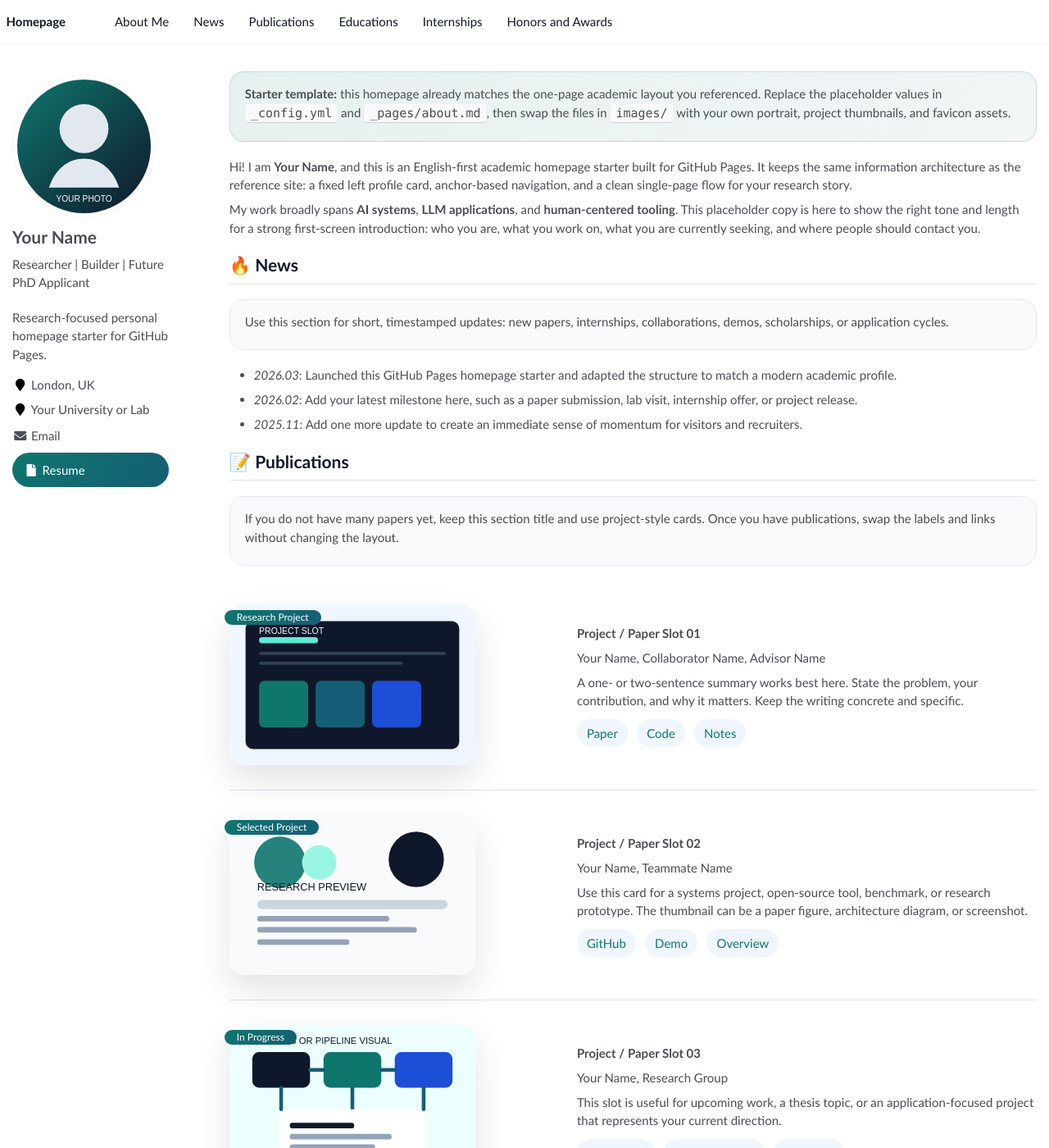
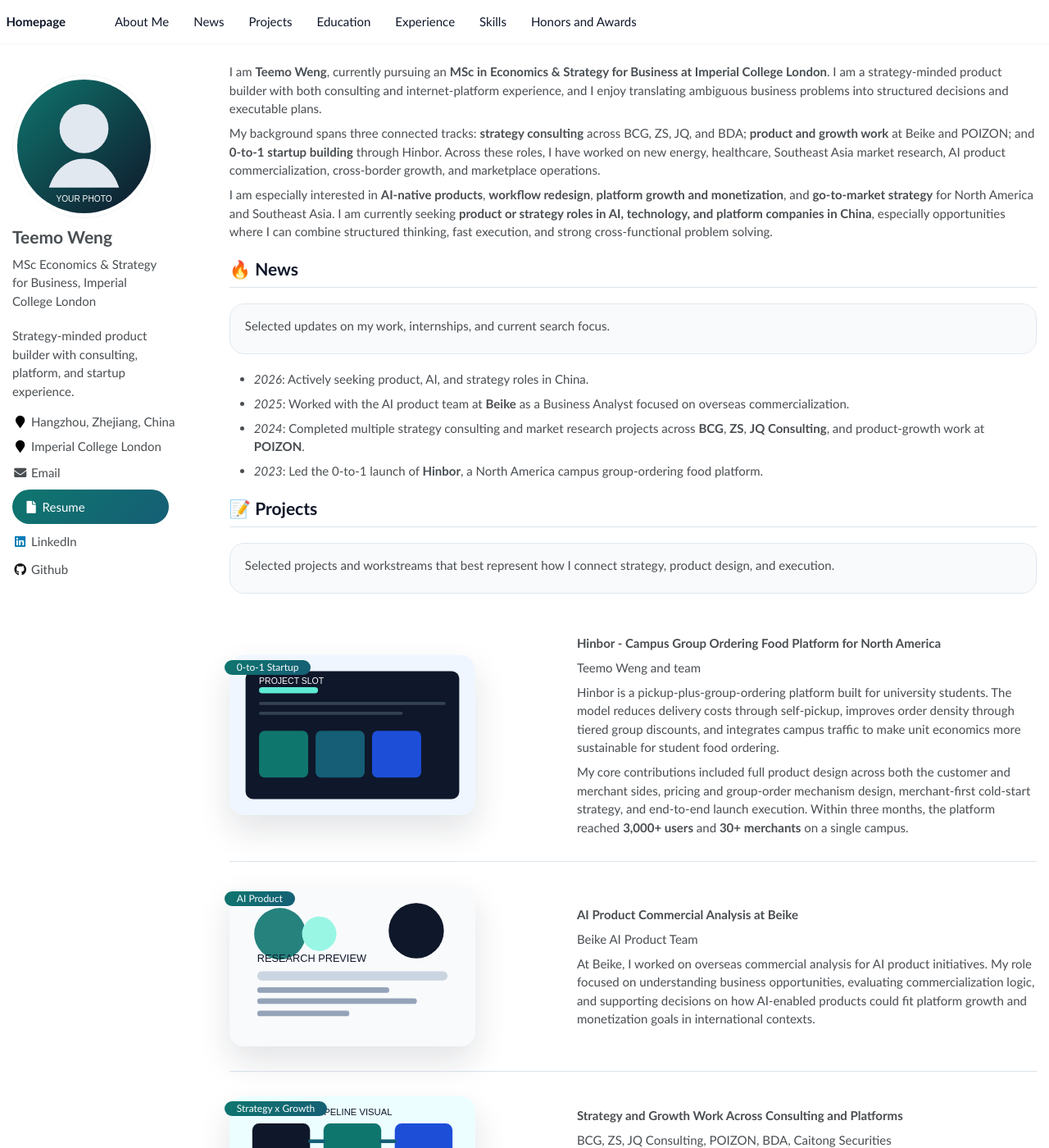
Before and after one commit to teemoweng/teemoweng.github.io, a Jekyll site: the page built from _pages/about.md, in a window 1280 px wide and 1400 px high. Shown: the whole window at 82% size. Built offline with Jekyll 4.4.1, drawn with Linux system fonts in a browser that asks for light colours; some of the changed text lies outside the part shown.

Commit message:
Personalize homepage content

```diff
--- a/_config.yml
+++ b/_config.yml
@@ -6,9 +6,9 @@
 # `jekyll serve`. If you change this file, please restart the server process.
 
 # Site Settings
-title                    : "Your Name"
-description              : "Research-focused personal homepage starter for GitHub Pages."
-repository               : "USERNAME/USERNAME.github.io"
+title                    : "Teemo Weng"
+description              : "Strategy-minded product builder with consulting, platform, and startup experience."
+repository               : "teemoweng/teemoweng.github.io"
 google_scholar_stats_use_cdn : true
 
 # google analytics
@@ -21,14 +21,14 @@
 
 # Site Author
 author:
-  name             : "Your Name"
+  name             : "Teemo Weng"
   avatar           : "images/avatar-placeholder.svg"
-  bio              : "Researcher | Builder | Future PhD Applicant"
-  location         : "London, UK"
-  employer         : "Your University or Lab"
+  bio              : "MSc Economics & Strategy for Business, Imperial College London"
+  location         : "Hangzhou, Zhejiang, China"
+  employer         : "Imperial College London"
   pubmed           :
   googlescholar    :
-  email            : "your.email@example.com"
+  email            : "teemow0106@163.com"
   researchgate     :  # e.g., "https://www.researchgate.net/profile/yourprofile"
   uri              :
   bitbucket        :
@@ -37,14 +37,14 @@
   flickr           :
   facebook         :
   foursquare       :
-  github           : # e.g., "github username"
+  github           : "teemoweng"
   huggingface      :
   google_plus      :
   keybase          :
   instagram        :
   impactstory      : # e.g., "https://profiles.impactstory.org/u/xxxx-xxxx-xxxx-xxxx"
   lastfm           :
-  linkedin         : # e.g., "linkedin username"
+  linkedin         : "teemoweng"
   dblp             : # e.g., "https://dblp.org/pid/xx/xxxx.html"
   orcid            : # e.g., "https://orcid.org/xxxx"
   pinterest        :
--- a/_pages/about.md
+++ b/_pages/about.md
@@ -17,93 +17,85 @@
 
 <span class='anchor' id='about-me'></span>
 
-<div class="starter-note" markdown="1">
-**Starter template:** this homepage already matches the one-page academic layout you referenced. Replace the placeholder values in `_config.yml` and `_pages/about.md`, then swap the files in `images/` with your own portrait, project thumbnails, and favicon assets.
-</div>
+I am **Teemo Weng**, currently pursuing an **MSc in Economics & Strategy for Business at Imperial College London**. I am a strategy-minded product builder with both consulting and internet-platform experience, and I enjoy translating ambiguous business problems into structured decisions and executable plans.
 
-Hi! I am **Your Name**, and this is an English-first academic homepage starter built for GitHub Pages. It keeps the same information architecture as the reference site: a fixed left profile card, anchor-based navigation, and a clean single-page flow for your research story.
+My background spans three connected tracks: **strategy consulting** across BCG, ZS, JQ, and BDA; **product and growth work** at Beike and POIZON; and **0-to-1 startup building** through Hinbor. Across these roles, I have worked on new energy, healthcare, Southeast Asia market research, AI product commercialization, cross-border growth, and marketplace operations.
 
-My work broadly spans **AI systems**, **LLM applications**, and **human-centered tooling**. This placeholder copy is here to show the right tone and length for a strong first-screen introduction: who you are, what you work on, what you are currently seeking, and where people should contact you.
-
-{% if site.author.googlescholar %}
-I also maintain a Google Scholar profile with total citations shown here: <a href='{{ site.author.googlescholar }}'><strong><span id='total_cit'>Loading...</span></strong></a>. You can enable the automatic badge after adding your Scholar ID to repository secrets. <a href='{{ site.author.googlescholar }}'><img src="https://img.shields.io/endpoint?url={{ url | url_encode }}&logo=Google%20Scholar&labelColor=f6f6f6&color=0f766e&style=flat&label=citations"></a>
-{% endif %}
+I am especially interested in **AI-native products**, **workflow redesign**, **platform growth and monetization**, and **go-to-market strategy** for North America and Southeast Asia. I am currently seeking **product or strategy roles in AI, technology, and platform companies in China**, especially opportunities where I can combine structured thinking, fast execution, and strong cross-functional problem solving.
 
 # 🔥 News
 
 <div class="section-intro" markdown="1">
-Use this section for short, timestamped updates: new papers, internships, collaborations, demos, scholarships, or application cycles.
+Selected updates on my work, internships, and current search focus.
 </div>
 
-- *2026.03*: Launched this GitHub Pages homepage starter and adapted the structure to match a modern academic profile.
-- *2026.02*: Add your latest milestone here, such as a paper submission, lab visit, internship offer, or project release.
-- *2025.11*: Add one more update to create an immediate sense of momentum for visitors and recruiters.
+- *2026*: Actively seeking product, AI, and strategy roles in China.
+- *2025*: Worked with the AI product team at **Beike** as a Business Analyst focused on overseas commercialization.
+- *2024*: Completed multiple strategy consulting and market research projects across **BCG**, **ZS**, **JQ Consulting**, and product-growth work at **POIZON**.
+- *2023*: Led the 0-to-1 launch of **Hinbor**, a North America campus group-ordering food platform.
 
-# 📝 Publications
+# 📝 Projects
 
 <div class="section-intro" markdown="1">
-If you do not have many papers yet, keep this section title and use project-style cards. Once you have publications, swap the labels and links without changing the layout.
+Selected projects and workstreams that best represent how I connect strategy, product design, and execution.
 </div>
 
-<div class='paper-box'><div class='paper-box-image'><div><div class="badge">Research Project</div><img src='images/project-blueprint.svg' alt="project blueprint" width="100%"></div></div>
+<div class='paper-box'><div class='paper-box-image'><div><div class="badge">0-to-1 Startup</div><img src='images/project-blueprint.svg' alt="Hinbor project" width="100%"></div></div>
 <div class='paper-box-text' markdown="1">
 
-**Project / Paper Slot 01**
+**Hinbor - Campus Group Ordering Food Platform for North America**
 
-Your Name, Collaborator Name, Advisor Name
+Teemo Weng and team
 
-A one- or two-sentence summary works best here. State the problem, your contribution, and why it matters. Keep the writing concrete and specific.
+Hinbor is a pickup-plus-group-ordering platform built for university students. The model reduces delivery costs through self-pickup, improves order density through tiered group discounts, and integrates campus traffic to make unit economics more sustainable for student food ordering.
 
-<div class="inline-links">
-  <a href="https://arxiv.org/">Paper</a>
-  <a href="https://github.com/">Code</a>
-  <a href="/resume/">Notes</a>
-</div>
+My core contributions included full product design across both the customer and merchant sides, pricing and group-order mechanism design, merchant-first cold-start strategy, and end-to-end launch execution. Within three months, the platform reached **3,000+ users** and **30+ merchants** on a single campus.
 </div>
 </div>
 
-<div class='paper-box'><div class='paper-box-image'><div><div class="badge">Selected Project</div><img src='images/project-lab.svg' alt="project lab" width="100%"></div></div>
+<div class='paper-box'><div class='paper-box-image'><div><div class="badge">AI Product</div><img src='images/project-lab.svg' alt="AI product work" width="100%"></div></div>
 <div class='paper-box-text' markdown="1">
 
-**Project / Paper Slot 02**
+**AI Product Commercial Analysis at Beike**
 
-Your Name, Teammate Name
+Beike AI Product Team
 
-Use this card for a systems project, open-source tool, benchmark, or research prototype. The thumbnail can be a paper figure, architecture diagram, or screenshot.
-
-<div class="inline-links">
-  <a href="https://github.com/">GitHub</a>
-  <a href="https://huggingface.co/">Demo</a>
-  <a href="/resume/">Overview</a>
-</div>
+At Beike, I worked on overseas commercial analysis for AI product initiatives. My role focused on understanding business opportunities, evaluating commercialization logic, and supporting decisions on how AI-enabled products could fit platform growth and monetization goals in international contexts.
 </div>
 </div>
 
-<div class='paper-box'><div class='paper-box-image'><div><div class="badge">In Progress</div><img src='images/project-systems.svg' alt="project systems" width="100%"></div></div>
+<div class='paper-box'><div class='paper-box-image'><div><div><div class="badge">Strategy x Growth</div><img src='images/project-systems.svg' alt="strategy and growth work" width="100%"></div></div></div>
 <div class='paper-box-text' markdown="1">
 
-**Project / Paper Slot 03**
+**Strategy and Growth Work Across Consulting and Platforms**
 
-Your Name, Research Group
+BCG, ZS, JQ Consulting, POIZON, BDA, Caitong Securities
 
-This slot is useful for upcoming work, a thesis topic, or an application-focused project that represents your current direction.
-
-<div class="inline-links">
-  <a href="https://github.com/">Repository</a>
-  <a href="https://scholar.google.com/">Citation Profile</a>
-  <a href="/resume/">Summary</a>
-</div>
+These experiences strengthened one common capability: using structured methods to solve complex business questions and then driving those insights into action. My work covered new energy strategy, healthcare consulting, Southeast Asia market research, cross-border product operations, flavoring market strategy, and food-and-beverage equity research.
 </div>
 </div>
 
-# 📖 Educations
-- *2024.09 - Present*: M.S. or Ph.D. student in **Your Department**, **Your University**, City, Country.
-- *2020.09 - 2024.06*: B.S. in **Your Major**, **Your University**, City, Country.
+# 📖 Education
+- *2025 - 2026*: **Imperial College London**, MSc in Economics & Strategy for Business.
+- *2021 - 2025*: **The University of British Columbia**, Bachelor's degree in Finance.
+- *2023 - 2024*: **Fudan University School of Management**, Exchange program.
 
-# 💻 Internships
-- *2025.06 - 2025.09*: Research Intern, **Lab or Company Name**, team focus and a short description of your work.
-- *2024.07 - 2024.10*: Software Engineer / AI Intern, **Organization Name**, with a one-line outcome or responsibility.
+# 💻 Experience
+- *2025*: **Beike** - AI Product Intern, focused on overseas commercial analysis.
+- *2024*: **Boston Consulting Group (BCG)** - Strategy consulting projects in new energy.
+- *2024*: **ZS Consulting** - Healthcare consulting.
+- *2024*: **JQ Consulting** - Southeast Asia market research.
+- *2024*: **POIZON** - Overseas product operations and user growth.
+- *2024*: **BDA** - Strategic consulting on the compound seasoning market.
+- *2024*: **Caitong Securities** - Industry research in the food and beverage sector.
+
+# 🧰 Skills
+- **Data analysis:** SQL, R, Python, Excel
+- **Visualization:** Tableau, Power BI
+- **Product design:** Figma
+- **Problem-solving frameworks:** MECE, issue trees
+- **Growth frameworks:** AARRR, LTV, funnel analysis
 
 # 🎖 Honors and Awards
-- *2026.01*: Add your scholarship, fellowship, competition result, or best paper nomination here.
-- *2025.05*: Add another award with the awarding institution or event name.
+- **International Student Scholarship**, The University of British Columbia.
+- **Kenneth G. Young Memorial Scholarship**, The University of British Columbia.
```
Also changed, not shown: _data/navigation.yml (+9 -6 lines), _pages/resume.md (+25 -17 lines).
